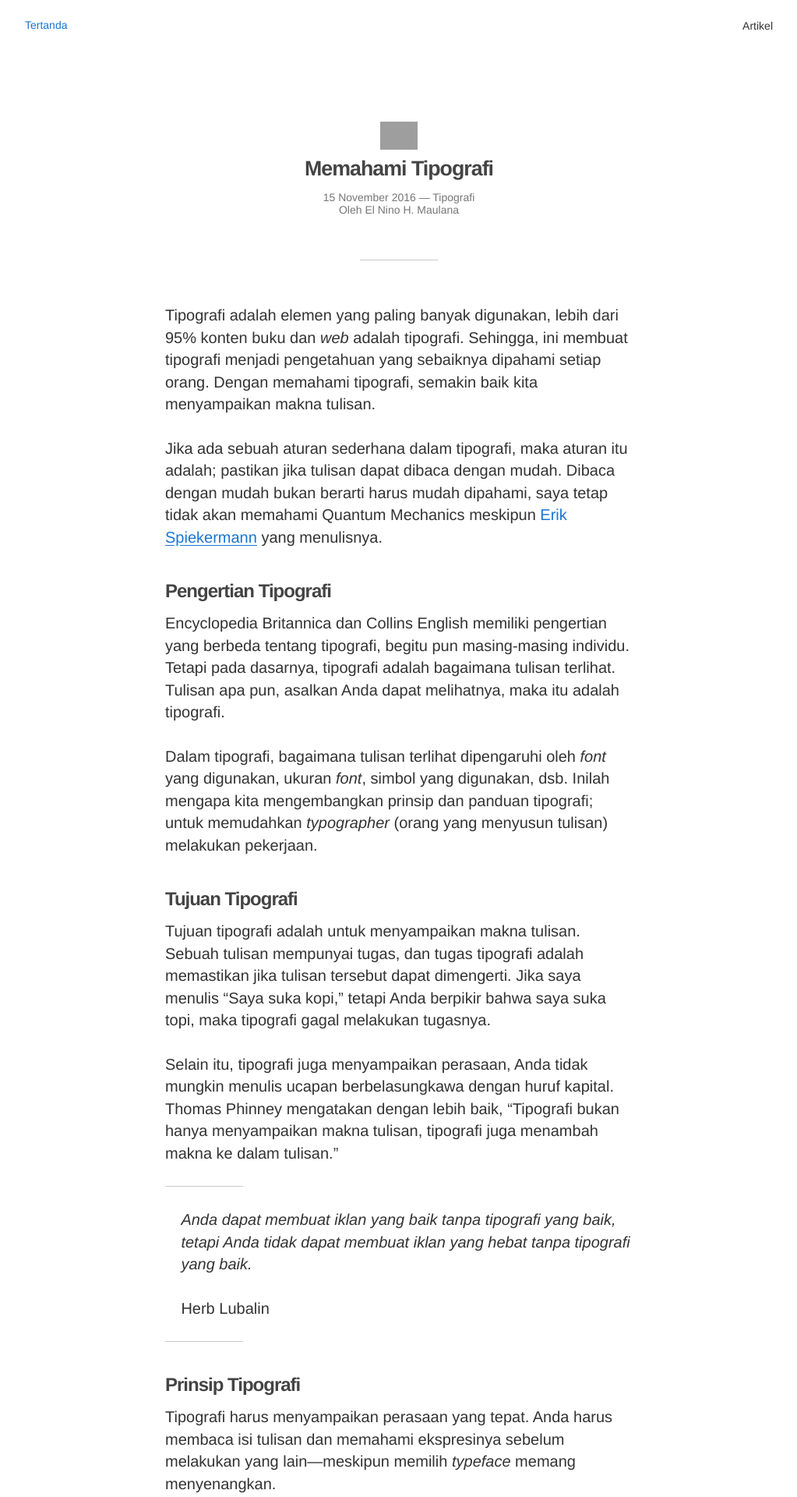
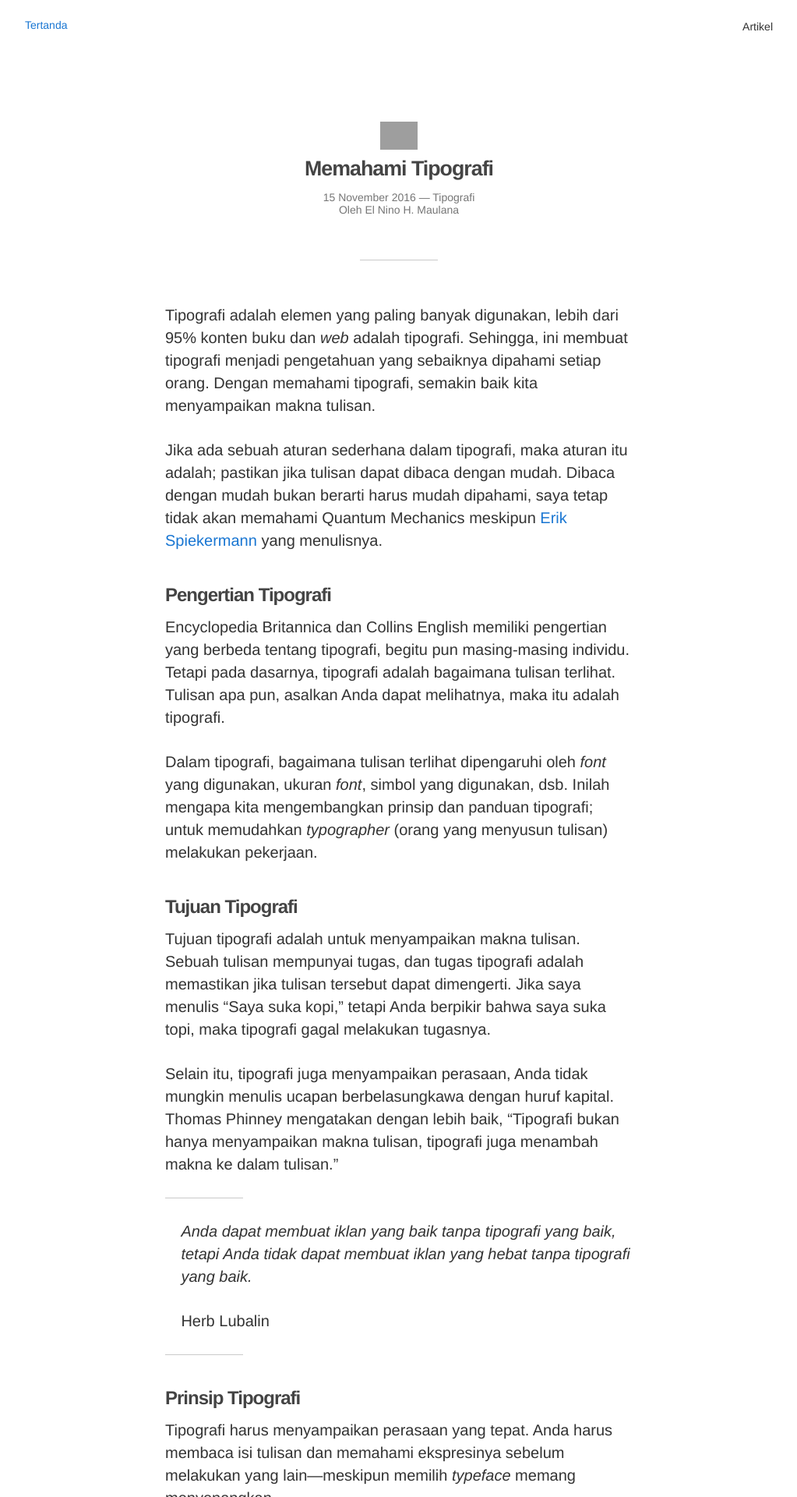
Before and after one commit to tertanda/rnsl.github.io, a Jekyll site: the page built from artikel/tipografi/_posts/2016-11-15-memahami-pengertian-tipografi.md, in a window 1280 px wide. Shown: the top 1920 px of the page at 78% size, without its empty margins (128-1151 px from the left). Built offline with Jekyll 4.4.1, drawn with Linux system fonts in a browser that asks for light colours; grey boxes are pictures that could not be loaded.

Commit message:
Update _responsive.scss

```diff
--- a/_sass/_responsive.scss
+++ b/_sass/_responsive.scss
@@ -22,7 +22,6 @@
     p,
     .site-article__latest {
         font-size: 1.25rem;
-        line-height: 1.425;
         margin-top: 0;
     }
 
```
